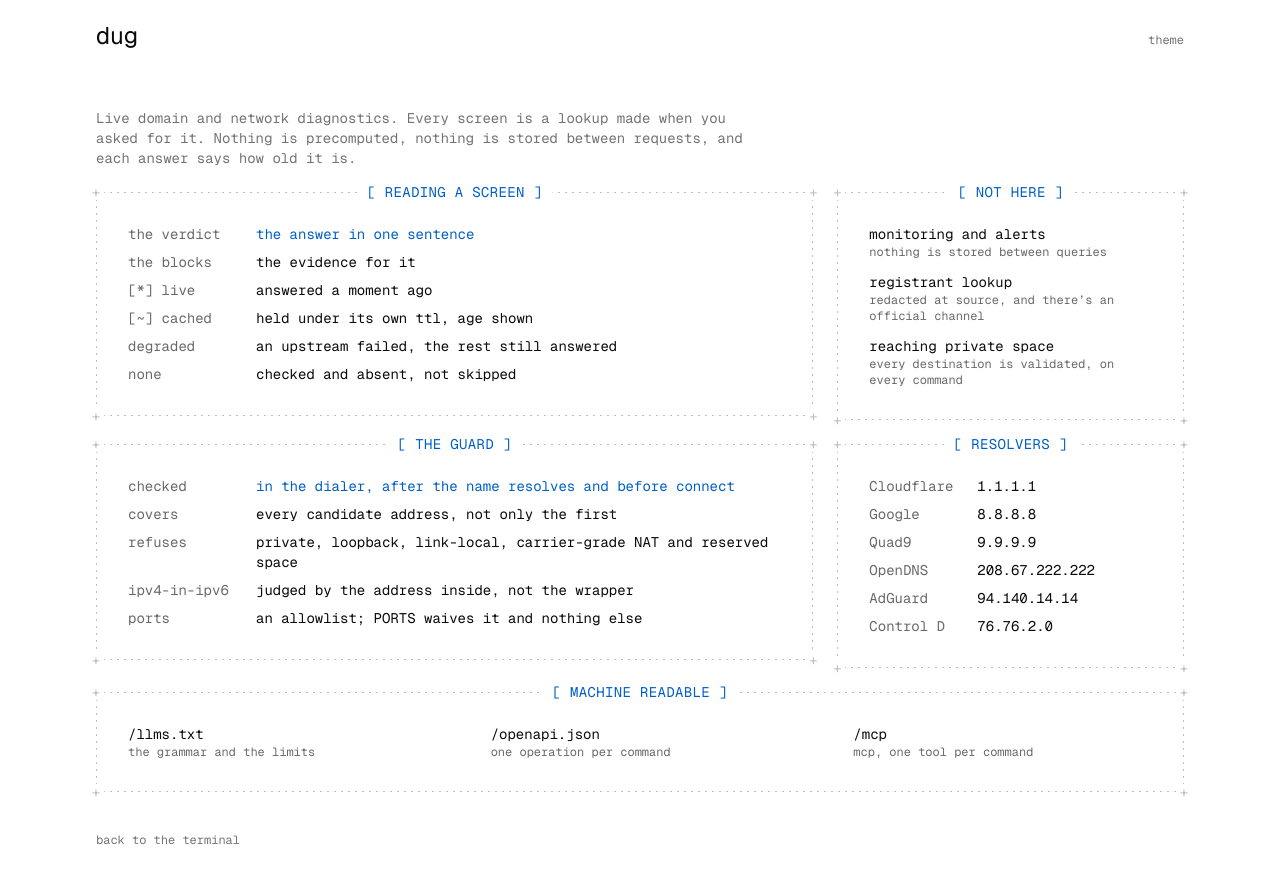
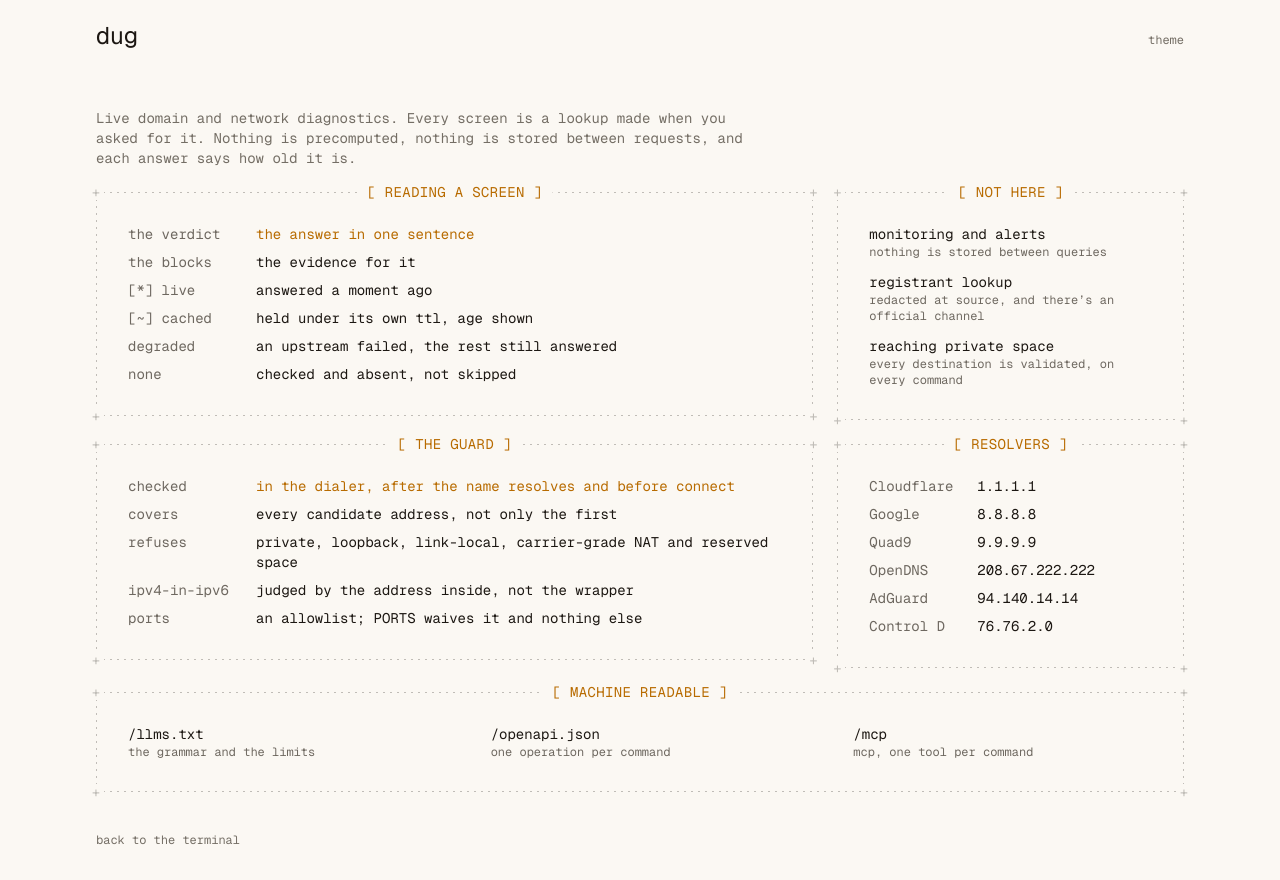
Before and after one commit to zaidmukaddam/dug, a Next.js app: page /about in a window 1280 px wide. Built offline with nearby package versions, Linux system fonts and the light colour scheme.

Commit message:
feat: warm amber theme, paper and near-black with one accent family

```diff
--- a/app/global-error.tsx
+++ b/app/global-error.tsx
@@ -20,10 +20,10 @@ export default function GlobalError({
 
   return (
     <html lang="en">
-      <body style={{ margin: 0, background: "#0a0a0a", color: "#ededed" }}>
+      <body style={{ margin: 0, background: "#191613", color: "#f3ede4" }}>
         {/* Only the two colours change with the scheme, so a media query beats
             shipping a theme system into the failure path. */}
-        <style>{`@media (prefers-color-scheme: light){body{background:#fff!important;color:#171717!important}}`}</style>
+        <style>{`@media (prefers-color-scheme: light){body{background:#faf7f1!important;color:#1f1b16!important}}`}</style>
 
         <main
           style={{
--- a/app/globals.css
+++ b/app/globals.css
@@ -4,93 +4,98 @@
 
 @custom-variant dark (&:is(.dark *));
 
+/* Warm paper and warm near-black, amber as the accent, teal second, rose
+   third. Every neutral carries a little chroma at hue 70 to 85 so the greys
+   read as the same material as the accent instead of a colder grey beside it.
+   app/opengraph-image.tsx and app/global-error.tsx hold sRGB copies of the
+   background, foreground, muted and accent values; change them together. */
 :root {
-    --background: oklch(1 0 0);
-    --foreground: oklch(0.145 0 0);
-    --card: oklch(1 0 0);
-    --card-foreground: oklch(0.145 0 0);
-    --popover: oklch(1 0 0);
-    --popover-foreground: oklch(0.145 0 0);
-    --primary: oklch(0.205 0 0);
-    --primary-foreground: oklch(0.985 0 0);
-    --secondary: oklch(0.97 0 0);
-    --secondary-foreground: oklch(0.205 0 0);
-    --muted: oklch(0.97 0 0);
-    --muted-foreground: oklch(0.556 0 0);
-    --accent: oklch(0.97 0 0);
-    --accent-foreground: oklch(0.205 0 0);
+    --background: oklch(0.98 0.008 85);
+    --foreground: oklch(0.21 0.012 70);
+    --card: oklch(0.975 0.01 85);
+    --card-foreground: oklch(0.21 0.012 70);
+    --popover: oklch(0.975 0.01 85);
+    --popover-foreground: oklch(0.21 0.012 70);
+    --primary: oklch(0.26 0.015 70);
+    --primary-foreground: oklch(0.98 0.008 85);
+    --secondary: oklch(0.95 0.012 85);
+    --secondary-foreground: oklch(0.26 0.015 70);
+    --muted: oklch(0.95 0.012 85);
+    --muted-foreground: oklch(0.54 0.015 75);
+    --accent: oklch(0.95 0.012 85);
+    --accent-foreground: oklch(0.26 0.015 70);
     --destructive: oklch(0.577 0.245 27.325);
-    --border: oklch(0.922 0 0);
-    --input: oklch(0.922 0 0);
-    --ring: oklch(0.708 0 0);
-    --chart-1: oklch(0.87 0 0);
-    --chart-2: oklch(0.556 0 0);
-    --chart-3: oklch(0.439 0 0);
-    --chart-4: oklch(0.371 0 0);
-    --chart-5: oklch(0.269 0 0);
+    --border: oklch(0.9 0.012 80);
+    --input: oklch(0.9 0.012 80);
+    --ring: oklch(0.6 0.14 65);
+    --chart-1: oklch(0.87 0.01 80);
+    --chart-2: oklch(0.556 0.012 75);
+    --chart-3: oklch(0.439 0.012 75);
+    --chart-4: oklch(0.371 0.012 70);
+    --chart-5: oklch(0.269 0.012 70);
     --radius: 0.45rem;
-    --sidebar: oklch(0.985 0 0);
-    --sidebar-foreground: oklch(0.145 0 0);
-    --sidebar-primary: oklch(0.205 0 0);
-    --sidebar-primary-foreground: oklch(0.985 0 0);
-    --sidebar-accent: oklch(0.97 0 0);
-    --sidebar-accent-foreground: oklch(0.205 0 0);
-    --sidebar-border: oklch(0.922 0 0);
-    --sidebar-ring: oklch(0.708 0 0);
-    --graph-accent: oklch(0.5 0.18 255);
-    --graph-accent-2: oklch(0.58 0.14 70);
-    --graph-accent-3: oklch(0.5 0.12 165);
-    --graph-frame: oklch(0.205 0 0 / 0.28);
-    --graph-muted: oklch(0.52 0 0);
-    --graph-faint: oklch(0.82 0 0);
-    --contrast-14: oklch(0.88 0 0);
-    --contrast-23: oklch(0.76 0 0);
-    --contrast-45: oklch(0.48 0 0);
-    --contrast-70: oklch(0.28 0 0);
+    --sidebar: oklch(0.975 0.01 85);
+    --sidebar-foreground: oklch(0.21 0.012 70);
+    --sidebar-primary: oklch(0.26 0.015 70);
+    --sidebar-primary-foreground: oklch(0.98 0.008 85);
+    --sidebar-accent: oklch(0.95 0.012 85);
+    --sidebar-accent-foreground: oklch(0.26 0.015 70);
+    --sidebar-border: oklch(0.9 0.012 80);
+    --sidebar-ring: oklch(0.6 0.14 65);
+    --graph-accent: oklch(0.6 0.14 65);
+    --graph-accent-2: oklch(0.58 0.1 180);
+    --graph-accent-3: oklch(0.58 0.14 25);
+    --graph-frame: oklch(0.26 0.015 70 / 0.28);
+    --graph-muted: oklch(0.52 0.015 75);
+    --graph-faint: oklch(0.84 0.012 80);
+    --contrast-14: oklch(0.89 0.012 80);
+    --contrast-23: oklch(0.77 0.012 80);
+    --contrast-45: oklch(0.49 0.015 75);
+    --contrast-70: oklch(0.29 0.015 70);
 }
 
 .dark {
-    --background: oklch(0.145 0 0);
-    --foreground: oklch(0.985 0 0);
-    --card: oklch(0.205 0 0);
-    --card-foreground: oklch(0.985 0 0);
-    --popover: oklch(0.205 0 0);
-    --popover-foreground: oklch(0.985 0 0);
-    --primary: oklch(0.922 0 0);
-    --primary-foreground: oklch(0.205 0 0);
-    --secondary: oklch(0.269 0 0);
-    --secondary-foreground: oklch(0.985 0 0);
-    --muted: oklch(0.269 0 0);
-    --muted-foreground: oklch(0.708 0 0);
-    --accent: oklch(0.269 0 0);
-    --accent-foreground: oklch(0.985 0 0);
+    --background: oklch(0.19 0.01 70);
+    --foreground: oklch(0.95 0.015 80);
+    --card: oklch(0.23 0.012 70);
+    --card-foreground: oklch(0.95 0.015 80);
+    --popover: oklch(0.23 0.012 70);
+    --popover-foreground: oklch(0.95 0.015 80);
+    --primary: oklch(0.92 0.015 80);
+    --primary-foreground: oklch(0.23 0.012 70);
+    --secondary: oklch(0.28 0.012 70);
+    --secondary-foreground: oklch(0.95 0.015 80);
+    --muted: oklch(0.28 0.012 70);
+    --muted-foreground: oklch(0.7 0.015 80);
+    --accent: oklch(0.28 0.012 70);
+    --accent-foreground: oklch(0.95 0.015 80);
     --destructive: oklch(0.704 0.191 22.216);
-    --border: oklch(1 0 0 / 10%);
-    --input: oklch(1 0 0 / 15%);
-    --ring: oklch(0.556 0 0);
-    --chart-1: oklch(0.87 0 0);
-    --chart-2: oklch(0.556 0 0);
-    --chart-3: oklch(0.439 0 0);
-    --chart-4: oklch(0.371 0 0);
-    --chart-5: oklch(0.269 0 0);
-    --sidebar: oklch(0.205 0 0);
-    --sidebar-foreground: oklch(0.985 0 0);
-    --sidebar-primary: oklch(0.488 0.243 264.376);
-    --sidebar-primary-foreground: oklch(0.985 0 0);
-    --sidebar-accent: oklch(0.269 0 0);
-    --sidebar-accent-foreground: oklch(0.985 0 0);
-    --sidebar-border: oklch(1 0 0 / 10%);
-    --sidebar-ring: oklch(0.556 0 0);
-    --graph-accent: oklch(0.7 0.12 255);
-    --graph-accent-2: oklch(0.78 0.12 70);
-    --graph-accent-3: oklch(0.78 0.1 165);
-    --graph-frame: oklch(0.48 0 0);
-    --graph-muted: oklch(0.52 0 0);
-    --graph-faint: oklch(0.28 0 0);
-    --contrast-14: oklch(0.22 0 0);
-    --contrast-23: oklch(0.34 0 0);
-    --contrast-45: oklch(0.62 0 0);
-    --contrast-70: oklch(0.84 0 0);
+    --border: oklch(0.95 0.015 80 / 10%);
+    --input: oklch(0.95 0.015 80 / 15%);
+    --ring: oklch(0.76 0.14 70);
+    --chart-1: oklch(0.87 0.01 80);
+    --chart-2: oklch(0.556 0.012 75);
+    --chart-3: oklch(0.439 0.012 75);
+    --chart-4: oklch(0.371 0.012 70);
+    --chart-5: oklch(0.269 0.012 70);
+    --sidebar: oklch(0.23 0.012 70);
+    --sidebar-foreground: oklch(0.95 0.015 80);
+    --sidebar-primary: oklch(0.76 0.14 70);
+    --sidebar-primary-foreground: oklch(0.19 0.01 70);
+    --sidebar-accent: oklch(0.28 0.012 70);
+    --sidebar-accent-foreground: oklch(0.95 0.015 80);
+    --sidebar-border: oklch(0.95 0.015 80 / 10%);
+    --sidebar-ring: oklch(0.76 0.14 70);
+    --graph-accent: oklch(0.76 0.14 70);
+    --graph-accent-2: oklch(0.77 0.1 180);
+    --graph-accent-3: oklch(0.74 0.12 25);
+    --graph-frame: oklch(0.46 0.02 70);
+    --graph-muted: oklch(0.58 0.015 80);
+    --graph-faint: oklch(0.3 0.012 70);
+    --contrast-14: oklch(0.25 0.012 70);
+    --contrast-23: oklch(0.36 0.012 70);
+    --contrast-45: oklch(0.62 0.015 80);
+    --contrast-70: oklch(0.84 0.015 80);
 }
 
 @theme inline {
--- a/app/opengraph-image.tsx
+++ b/app/opengraph-image.tsx
@@ -21,11 +21,11 @@ export const contentType = "image/png"
 // The dark palette, resolved. Satori does not run the cascade, so the oklch
 // custom properties in globals.css are of no use here and these are their
 // sRGB equivalents.
-const BACKGROUND = "#0a0a0a"
-const FOREGROUND = "#fafafa"
-const MUTED = "#8a8a8a"
-const ACCENT = "#84a9f0"
-const RULE = "#3d3d3d"
+const BACKGROUND = "#191613"
+const FOREGROUND = "#f3ede4"
+const MUTED = "#8a8378"
+const ACCENT = "#e8a24a"
+const RULE = "#4a443c"
 
 export default async function Image() {
   // Vendored next to the app rather than fetched: this route is prerendered at
```
